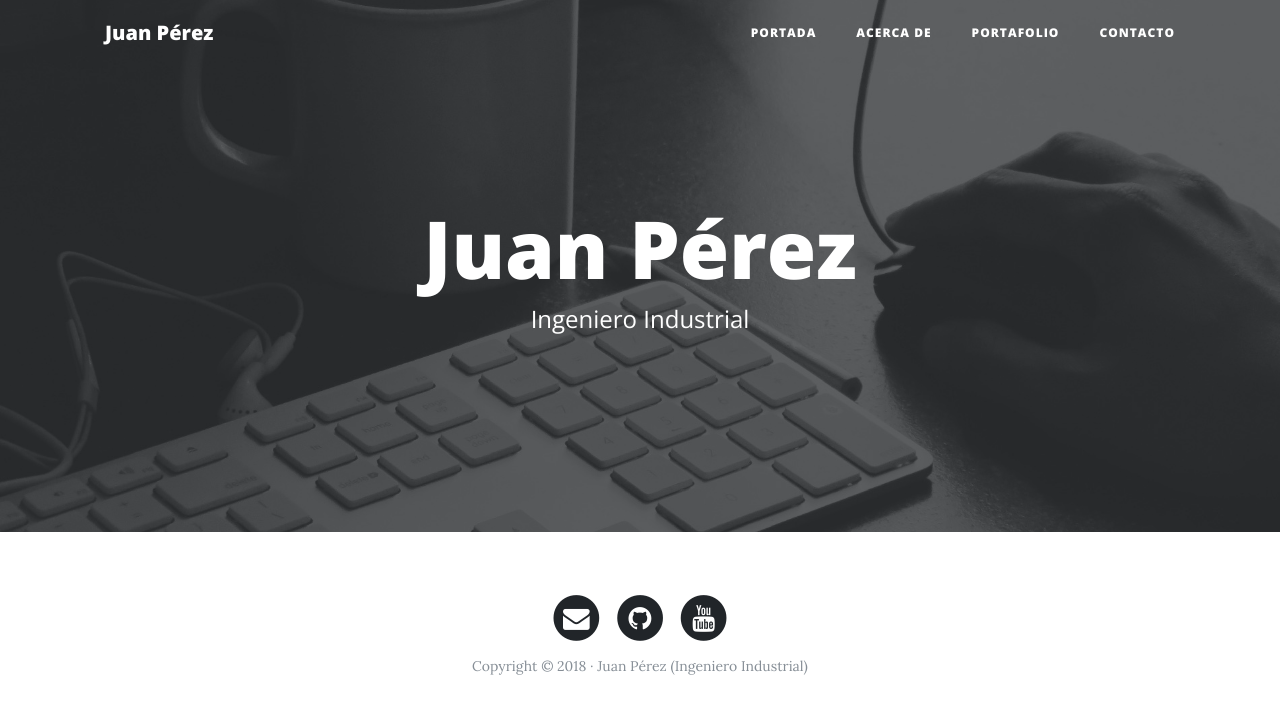
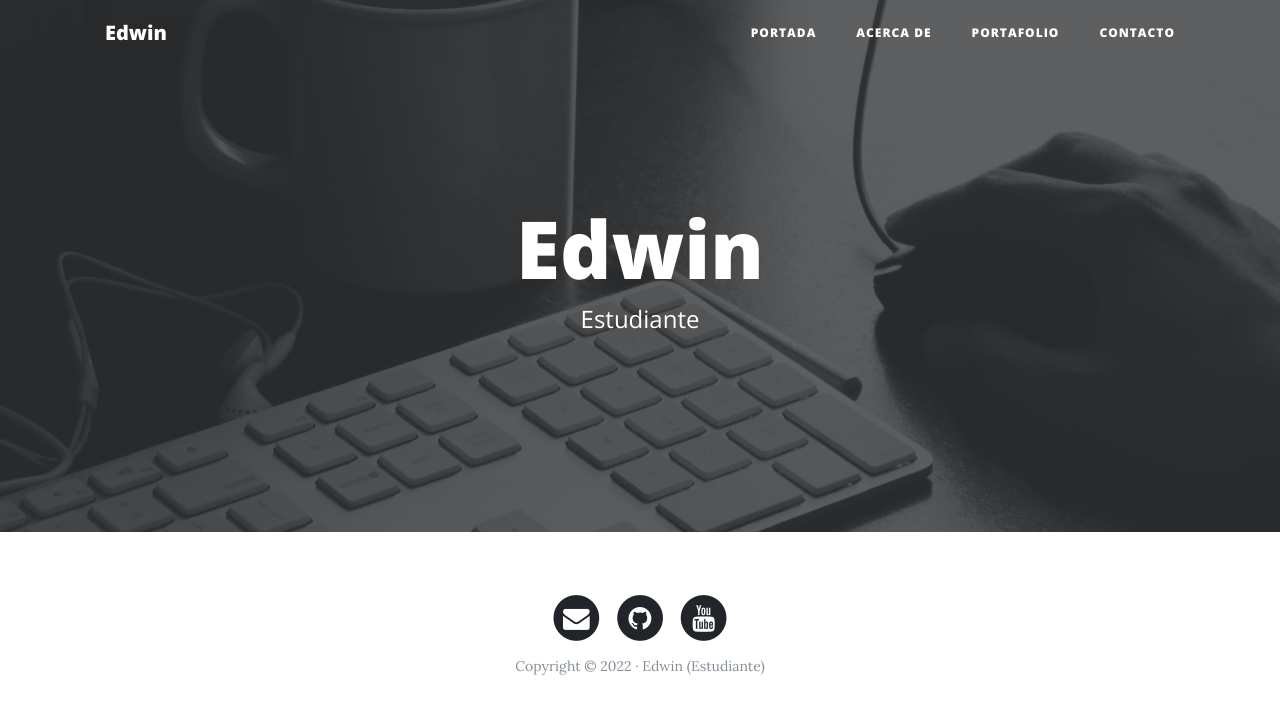
Before and after one commit to EdwiAquno/flaskweppersonal, a Flask app: page / in a window 1280 px wide. Shown: the top 714 px of the page. Run offline with Flask 2, Linux system fonts and the light colour scheme; some libraries are stand-ins or nearby versions.

Commit message:
generando bloques de header

```diff
--- a/templates/base.html
+++ b/templates/base.html
@@ -21,7 +21,7 @@
     <!-- Navegación -->
     <nav class="navbar navbar-expand-lg navbar-light fixed-top" id="mainNav">
       <div class="container">
-        <a class="navbar-brand" href="{{ url_for('index') }}">Juan Pérez</a>
+        <a class="navbar-brand" href="{{ url_for('index') }}">Edwin</a>
         <button class="navbar-toggler navbar-toggler-right" type="button" data-toggle="collapse" data-target="#navbarResponsive" aria-controls="navbarResponsive" aria-expanded="false" aria-label="Toggle navigation">
           Menú
           <i class="fa fa-bars"></i>
@@ -44,6 +44,21 @@
         </div>
       </div>
     </nav>
+
+    <header class="masthead" style="background-image: url('{% block header_img %}{% endblock %}')">
+      <div class="overlay"></div>
+      <div class="container">
+        <div class="row">
+          <div class="col-lg-8 col-md-10 mx-auto">
+            <div class="site-heading">
+              <h1>{% block header_title %}{% endblock %}</h1>
+              <span class="subheading">{% block header_sub %}{% endblock %}</span>
+            </div>
+          </div>
+        </div>
+      </div>
+    </header>
+
 {% block content %}
 {% endblock %}
     <!-- Pié de página -->
@@ -77,7 +92,7 @@
                   </a>
                 </li>
               </ul>
-              <p class="copyright text-muted">Copyright &copy; 2018 · Juan Pérez (Ingeniero Industrial) </p>
+              <p class="copyright text-muted">Copyright &copy; 2022 ·  Edwin (Estudiante) </p>
             </div>
           </div>
         </div>
--- a/templates/index.html
+++ b/templates/index.html
@@ -4,20 +4,14 @@
 
 {% block title %}Home{% endblock%}
 
+{% block header_img %}{{ url_for('static', filename='img/home-bg.jpg') }}{% endblock %}
+{% block header_title %}Edwin{% endblock %}
+{% block header_sub %}Estudiante {% endblock %}
+
+
+
 {% block content %}
     <!-- Cabecera -->
-    <header class="masthead" style="background-image: url('img/home-bg.jpg')">
-      <div class="overlay"></div>
-      <div class="container">
-        <div class="row">
-          <div class="col-lg-8 col-md-10 mx-auto">
-            <div class="site-heading">
-              <h1>Juan Pérez</h1>
-              <span class="subheading">Ingeniero Industrial</span>
-            </div>
-          </div>
-        </div>
-      </div>
-    </header>
+
 
 {% endblock %}
```
Also changed, not shown: templates/about.html (+6 -14 lines), templates/contact.html (+6 -14 lines), templates/portfolio.html (+6 -14 lines).
